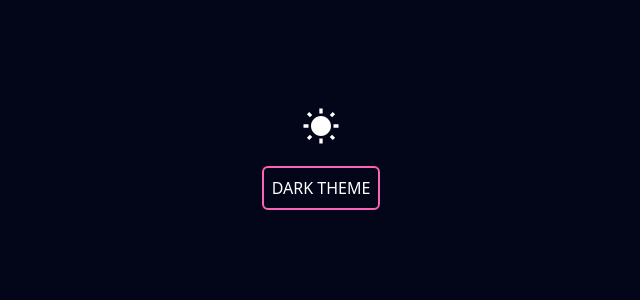
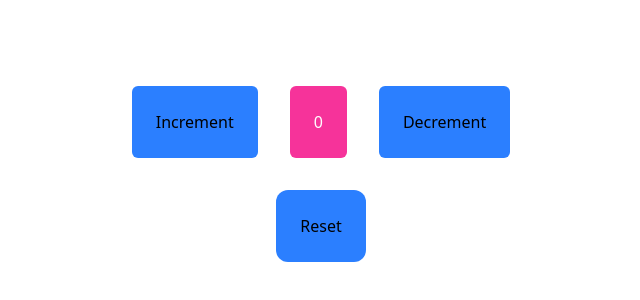
Before and after one commit to snippet-labs/REACTLAB, a React (Vite) app: page / in a window 1280 px wide. Shown: the part 242-542 px from the top of the page, without its empty margins (319-959 px from the left). Built offline with nearby package versions, Linux system fonts and the light colour scheme.

Commit message:
<Subhajit>(counter): added all the required features

```diff
--- a/src/App.jsx
+++ b/src/App.jsx
@@ -2,10 +2,14 @@ import Greeting from "./components/Basics/Greeting";
 import Counter1 from "./components/Hooks/useEffectHook/Counter1";
 import Counter from "./components/Hooks/useStateHook/Counter";
 import ThemeToggler from "./project/ThemeToggler";
+import ModifiedCounter from "./components/Hooks/counter/Counter"
 
 const App = () => {
   return (
-    <ThemeToggler/>
+    <>
+    {/* <ThemeToggler/> */}
+    <ModifiedCounter/>
+    </>
   )
 };
 
--- /dev/null
+++ b/src/components/Hooks/counter/Counter.jsx
@@ -0,0 +1,40 @@
+import React from 'react'
+import { useState } from 'react';
+
+const Counter = () => {
+
+ const [counter,setCounter] = useState(0);
+
+ const increment = () => {
+    if(counter<20)
+    setCounter(counter+1);
+    else
+    setCounter(0)
+ }
+
+  const decrement = () => {
+    if(counter>0)
+    setCounter(counter-1);
+ }
+
+ const reset = () => {
+    if(counter>=1 || counter<=20)
+        setCounter(0);
+ }
+
+  return (
+    <div className="h-[100vh] w-[100vw] flex items-center justify-center flex-col">
+        <div className="flex items-center justify-center">
+        <button className="p-6 bg-blue-500 rounded-md" onClick={increment}>Increment</button>
+        <h1 className="p-6 bg-pink-500 rounded-md m-8 text-white">{counter}</h1>
+        <button className="p-6 bg-blue-500 rounded-md" onClick={decrement}>Decrement</button>
+        </div>
+        <div>
+            <button className="p-6 bg-blue-500 rounded-xl" onClick={reset}>Reset</button>
+        </div>
+
+    </div>
+  )
+}
+
+export default Counter
```
